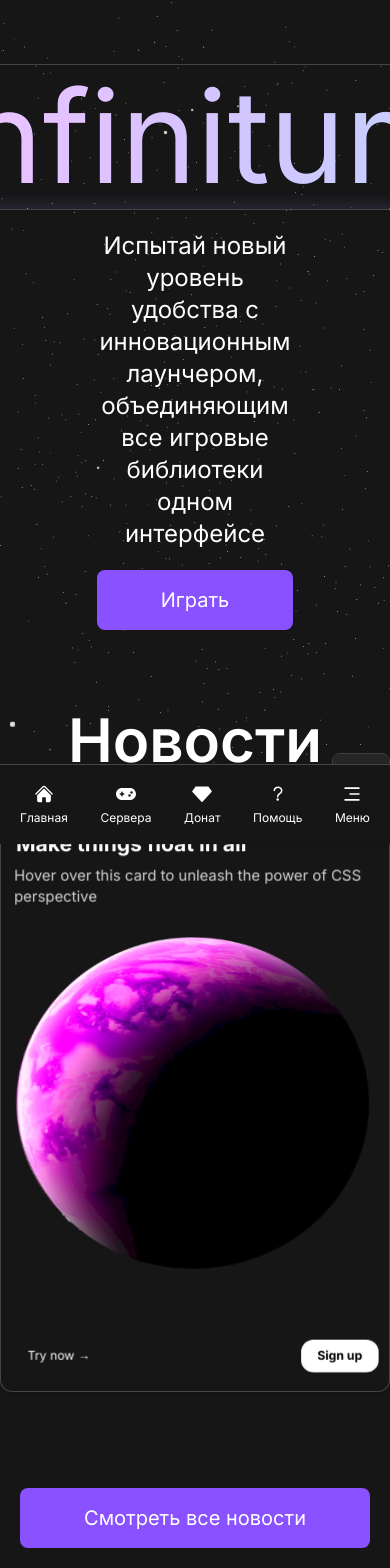
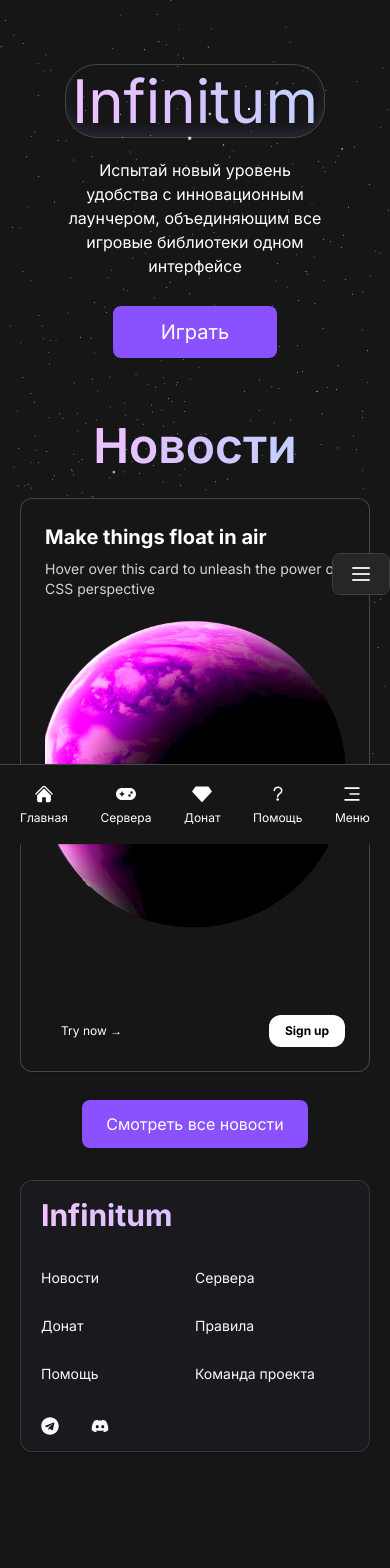
Before and after one commit to amazonooo/InfinitumWebsite, a Next.js app: page / in a window 390 px wide. Shown: the top 1568 px of the page. Built offline with nearby package versions, Linux system fonts and the light colour scheme; a web font is replaced by a local one.

Commit message:
adaptive home page

```diff
--- a/src/app/(site)/page.tsx
+++ b/src/app/(site)/page.tsx
@@ -7,7 +7,7 @@ export default function HomePage() {
   return (
 		<main className='h-full w-full flex flex-col overflow-clip'>
 			<div
-				className='flex flex-col gap-20 isolate z-[50]'
+				className='flex flex-col isolate z-[50]'
 				style={{
 					backdropFilter: 'blur(.5px)',
 					transition: '0.45s cubic-bezier(0.6, 0.6, 0, 1) box-shadow',
--- a/src/components/layout/Footer.tsx
+++ b/src/components/layout/Footer.tsx
@@ -8,7 +8,7 @@ import { slideInFromRight } from '@/utils/motion'
 const Footer: FC = () => {
   return (
 		<motion.footer
-			className='max-w-7xl w-full px-5 sm:px-10 xl:px-0 mx-auto overflow-x-clip mt-6 lg:mb-6 mb-32 py-4 rounded-lg border border-white/[0.2] shadow-[0px_2px_3px_-1px_rgba(0,0,0,0.1),0px_1px_0px_0px_rgba(25,28,33,0.02),0px_0px_0px_1px_rgba(25,28,33,0.08)] bg-[#161616]'
+			className='mx-5 xl:px-0 lg:mx-16 xl:mx-auto lg:max-w-7xl overflow-x-clip mt-8 lg:mb-6 mb-28 py-4 rounded-lg border border-white/[0.2] shadow-[0px_2px_3px_-1px_rgba(0,0,0,0.1),0px_1px_0px_0px_rgba(25,28,33,0.02),0px_0px_0px_1px_rgba(25,28,33,0.08)] bg-[#161616]'
 			initial='hidden'
 			animate='visible'
 			style={{
--- a/src/components/layout/Header.tsx
+++ b/src/components/layout/Header.tsx
@@ -54,8 +54,8 @@ export const Header = ({
 		}
 	})
 
-	const isDesktop = useMediaQuery({ minWidth: 901 })
-	const isMobile = useMediaQuery({ maxWidth: 900 })
+	const isDesktop = useMediaQuery({ minWidth: 951 })
+	const isMobile = useMediaQuery({ maxWidth: 950 })
 
 	return (
 		<>
--- /dev/null
+++ b/src/components/ui/Heading.tsx
@@ -0,0 +1,23 @@
+'use client'
+
+import { cn } from '@/utils/cn'
+import { FC } from 'react'
+
+interface IHeading {
+  title: string
+  className?: string
+}
+
+const Heading: FC<IHeading> = ({ title, className }) => {
+  return (
+    <h1 className={cn(
+        'Welcome-text text-center',
+        className
+      )}
+    >
+      {title}
+    </h1>
+  )
+}
+
+export default Heading
--- a/src/components/ui/footer/FooterNav.tsx
+++ b/src/components/ui/footer/FooterNav.tsx
@@ -6,11 +6,11 @@ import { FaDiscord, FaTelegram } from 'react-icons/fa'
 
 const FooterNav: FC = () => {
 	return (
-		<nav className='flex flex-col md:justify-between md:items-center md:flex-row px-10'>
-			<h1 className='Welcome-text font-bold text-3xl mb-8 md:mb-0 md:mr-52'>
+		<nav className='lg:flex lg:justify-between lg:items-center lg:flex-row px-5 lg:px-10'>
+			<h1 className='Welcome-text font-bold text-3xl mb-8 lg:mb-0 lg:mr-52'>
 				Infinitum
 			</h1>
-			<ul className='flex flex-col md:flex-row gap-y-6 sm:text-base lg:text-lg font-normal md:items-center md:gap-x-8 md:mr-auto'>
+			<ul className='lg:flex grid grid-cols-2 sm:grid-cols-3 lg:flex-row gap-y-6 sm:text-base lg:text-lg font-normal lg:items-center lg:gap-x-8 lg:mr-auto'>
 				<li>
 					<Link
 						className='transition-colors duration-300 dark:text-neutral-50 text-neutral-600 dark:hover:text-neutral-400 hover:text-neutral-700 cursor-pointer text-[14px] md:text-[16px]'
@@ -60,7 +60,7 @@ const FooterNav: FC = () => {
 					</Link>
 				</li>
 			</ul>
-			<ul className='mt-8 md:mt-0 flex gap-x-8'>
+			<ul className='mt-8 lg:mt-0 flex gap-x-8'>
 				<li className='transition-colors duration-300 cursor-pointer text-lg dark:text-neutral-50 text-neutral-600 dark:hover:text-neutral-400 hover:text-neutral-700'>
 					<FaTelegram />
 				</li>
--- a/src/components/ui/header/MobileNav.tsx
+++ b/src/components/ui/header/MobileNav.tsx
@@ -3,9 +3,9 @@ import MobileNavItems from './MobileNavItems'
 
 const MobileNav: FC = () => {
   return (
-    <div className='z-[60] relative'>
+    <header className='z-[60] relative'>
       <MobileNavItems />
-    </div>
+    </header>
   )
 }
 
--- a/src/components/ui/hero/Hero.tsx
+++ b/src/components/ui/hero/Hero.tsx
@@ -1,21 +1,11 @@
-'use client'
-
 import { FC } from 'react'
 import HeroContent from './HeroContent'
 
 const Hero: FC = () => {
   return (
-		<div className='relative flex flex-col w-full h-full'>
-			{/* <video
-				autoPlay
-				muted
-				loop
-				className='rotate-180 absolute top-[-320px] left-0 z-[1] w-full h-full object-cover'
-			>
-				<source src='/space/blackhole.webm' type='video/webm' />
-			</video> */}
+		<>
 			<HeroContent />
-		</div>
+		</>
 	)
 }
 
--- a/src/components/ui/hero/HeroContent.tsx
+++ b/src/components/ui/hero/HeroContent.tsx
@@ -1,8 +1,9 @@
-'ues client'
+'use client'
 
 import { FC } from 'react'
 import { motion } from 'framer-motion'
-import { slideInFromLeft, slideInFromRight, slideInFromTop } from '@/utils/motion'
+import { slideInFromLeft, slideInFromTop } from '@/utils/motion'
+import Heading from '../Heading'
 
 const HeroContent: FC = () => {
   return (
@@ -11,17 +12,17 @@ const HeroContent: FC = () => {
 			animate='visible'
 			className='flex items-center justify-center px-44 mt-16 lg:mt-52 w-full z-[20]'
 		>
-			<div className='flex flex-col w-full h-full justify-center items-center m-auto text-start'>
+			<div className='flex flex-col justify-center items-center'>
 				<motion.div
 					variants={slideInFromTop}
-					className='Welcome-box py-2 px-[7px]'
+					className='Welcome-box py-1.5 px-[6px]'
 				>
-					<h1 className='Welcome-text text-9xl'>Infinitum</h1>
+					<Heading title='Infinitum' className='text-6xl sm:text-7xl md:text-8xl lg:text-9xl'  />
 				</motion.div>
 
 				<motion.p
 					variants={slideInFromLeft(0.5)}
-					className='flex flex-col text-2xl text-bold max-w-[900px] text-center w-auto h-auto my-5'
+					className='text-center mt-5 mb-7 text-base md:text-[18px]'
 				>
 					Испытай новый уровень удобства с инновационным лаунчером, объединяющим
 					все игровые библиотеки одном интерфейсе
@@ -29,7 +30,7 @@ const HeroContent: FC = () => {
 
 				<motion.a
 					variants={slideInFromLeft(0.7)}
-					className='py-4 px-16 text-xl text-center rounded-lg cursor-pointer max-w-[200px] bg-[#8951ff] hover:bg-[#b68ef1] transition-colors duration-300'
+					className='py-3 px-12 md:py-4 md:text-px-16 text-xl text-center rounded-lg cursor-pointer max-w-[200px] bg-[#8951ff] hover:bg-[#b68ef1] transition-colors duration-300'
 				>
 					Играть
 				</motion.a>
--- a/src/components/ui/main-info/MainInfo.tsx
+++ b/src/components/ui/main-info/MainInfo.tsx
@@ -6,6 +6,7 @@ import { motion } from 'framer-motion'
 import { slideInFromLeft, slideInFromRight } from '@/utils/motion'
 import Link from 'next/link'
 import { useRouter } from 'next/navigation'
+import Heading from '../Heading'
 
 const MainInfo: FC = () => {
 	const router = useRouter()
@@ -17,23 +18,22 @@ const MainInfo: FC = () => {
   return (
 		<motion.section
 			id='news'
-			className='flex flex-col items-center justify-center relative'
+			className='flex flex-col items-center justify-center relative pt-16'
 			initial='hidden'
 			animate='visible'
 		>
-			<motion.h1
-				className='text-center text-6xl font-semibold'
-				variants={slideInFromLeft(0.8)}
-			>
-				Новости
-			</motion.h1>
-			<motion.div variants={slideInFromLeft(0.8)}>
+			<Heading
+				title='Новости'
+				className='text-center text-5xl md:text-6xl font-semibold'
+				// variants={slideInFromLeft(0.8)}
+			></Heading>
+			<motion.div variants={slideInFromLeft(0.8)} className='px-5 sm:px-10'>
 				<News />
 			</motion.div>
 			<Link
 				href={'/news'}
 				onClick={handleClick}
-				className='py-4 px-16 text-xl text-center rounded-lg cursor-pointer bg-[#8951ff] hover:bg-[#b68ef1] transition-all duration-300 hover:-translate-y-1.5 mt-12'
+				className='py-3 px-6 md:py-4 md:text-px-16 md:text-xl text-base text-center rounded-lg cursor-pointer bg-[#8951ff] hover:bg-[#b68ef1] transition-all duration-300 hover:-translate-y-1.5'
 			>
 				Смотреть все новости
 			</Link>
--- a/src/components/ui/main-info/news/3dCard.tsx
+++ b/src/components/ui/main-info/news/3dCard.tsx
@@ -49,7 +49,7 @@ export const CardContainer = ({
 		<MouseEnterContext.Provider value={[isMouseEntered, setIsMouseEntered]}>
 			<div
 				className={cn(
-					'py-12 flex items-center justify-center',
+					'py-7 flex items-center justify-center',
 					containerClassName
 				)}
 				style={{
--- a/tailwind.config.ts
+++ b/tailwind.config.ts
@@ -8,9 +8,10 @@ const config: Config = {
 	],
 	theme: {
 		screens: {
-			sm: '640px',
-			md: '900px',
-			lg: '1024px',
+			sm: '620px',
+			md: '767px',
+			// 1024 !!!
+			lg: '951px',
 			xl: '1280px',
 			'2xl': '1536px',
 		},
```
